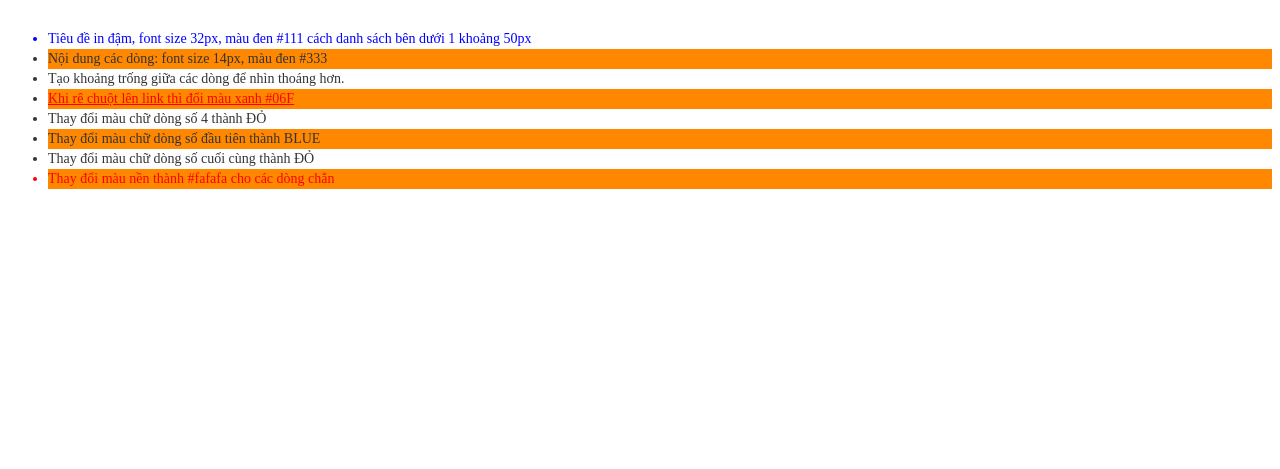
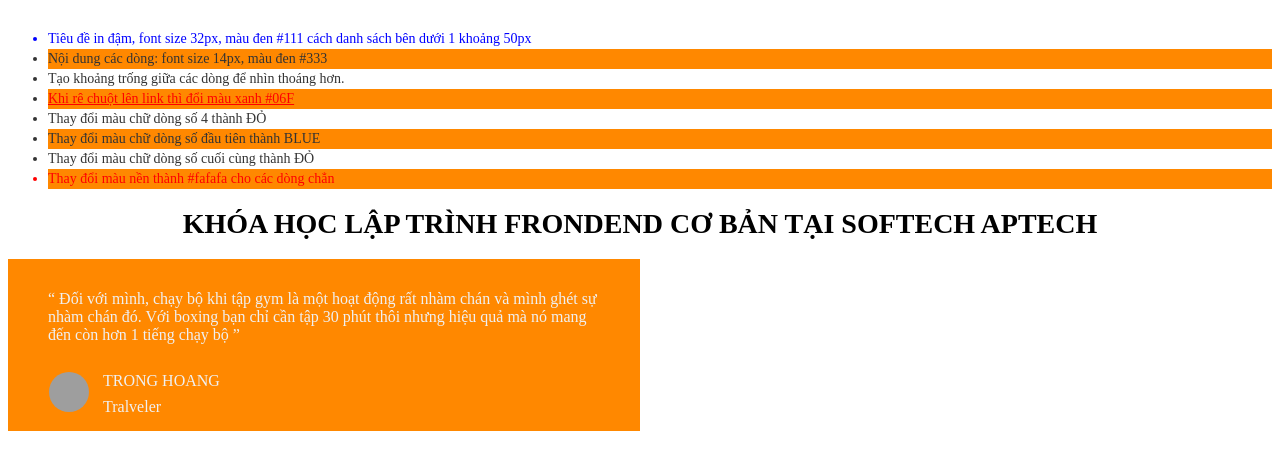
Before and after one commit to hxtrongg/homework, a plain HTML site: page Day-03/index.html in a window 1280 px wide. Shown: the part 79-548 px from the top of the page. Drawn offline with Linux system fonts and the light colour scheme; grey boxes are pictures that could not be loaded.

Commit message:
da hoan thien bai tap tren lop ngay thu 3

```diff
--- a/Day-03/index.html
+++ b/Day-03/index.html
@@ -7,7 +7,7 @@
     <title>Day-03</title>
 </head>
 <body>
-    <div class="header">
+    <div class="task-1">
         <h1>Vận dụng kiến thức selector CSS đã học Session 3</h1>
 
             <ul>
@@ -21,5 +21,22 @@
                 <li>Thay đổi màu nền thành #fafafa cho các dòng chẳn</li>
             </ul>
     </div>
+    <div class="task-2">
+        <h1> Khóa học lập trình FrondEnd cơ bản tại Softech Aptech</h1>
+    </div>
+
+    <div class="task-3">
+        <blockquote> Đối với mình, chạy bộ khi tập gym là một hoạt động rất nhàm chán và mình ghét sự nhàm chán đó. Với
+            boxing bạn chỉ cần tập 30 phút thôi nhưng hiệu quả mà nó mang đến còn hơn 1 tiếng chạy bộ
+        </blockquote>
+        <div class="avatar">
+            <img src="http://xiteena10.wap.sh/images/trng.jpg" alt="">
+        </div>
+        <div class="avatar text">
+            <p>TRONG HOANG</p>
+            <span>Tralveler</span>
+        </div>
+    </div>
+
 </body>
 </html>
--- a/Day-03/style.css
+++ b/Day-03/style.css
@@ -1,5 +1,5 @@
 
-.header>h1 {
+.task-1>h1 {
     margin-bottom: 50px;
     font-size: 32px;
     color: #111;
@@ -15,16 +15,51 @@
     color:#06f;
 }
 
-a {
-    color: red;
-}
 
 li:first-child {
     color: blue;
 }
-li:last-child {
+li:last-child,
+a {
     color: red;
 }
 li:nth-child(2n+2) {
     background-color: #f80;
 }
+.task-2>h1 {
+    font-size: 28px;
+    text-align: center;
+    text-transform: uppercase;
+}
+
+.task-3 {
+    width: 50%;
+    color: #f0f0f0;
+    padding:15px 0px 15px 0px;
+    background-color: #f80;
+}
+
+.task-3>blockquote::before{
+    content: '“';
+}
+
+.task-3>blockquote::after{
+    content: '”';
+}
+
+.avatar {
+    margin-left: 41px;
+    color: #f0f0f0;
+    display: inline-block;
+
+}
+
+.avatar>img {
+    width: 40px;
+    height: 40px;
+    border-radius: 20px;
+}
+.text {
+    line-height: 10px;
+    margin-left: 10px;
+}
```
